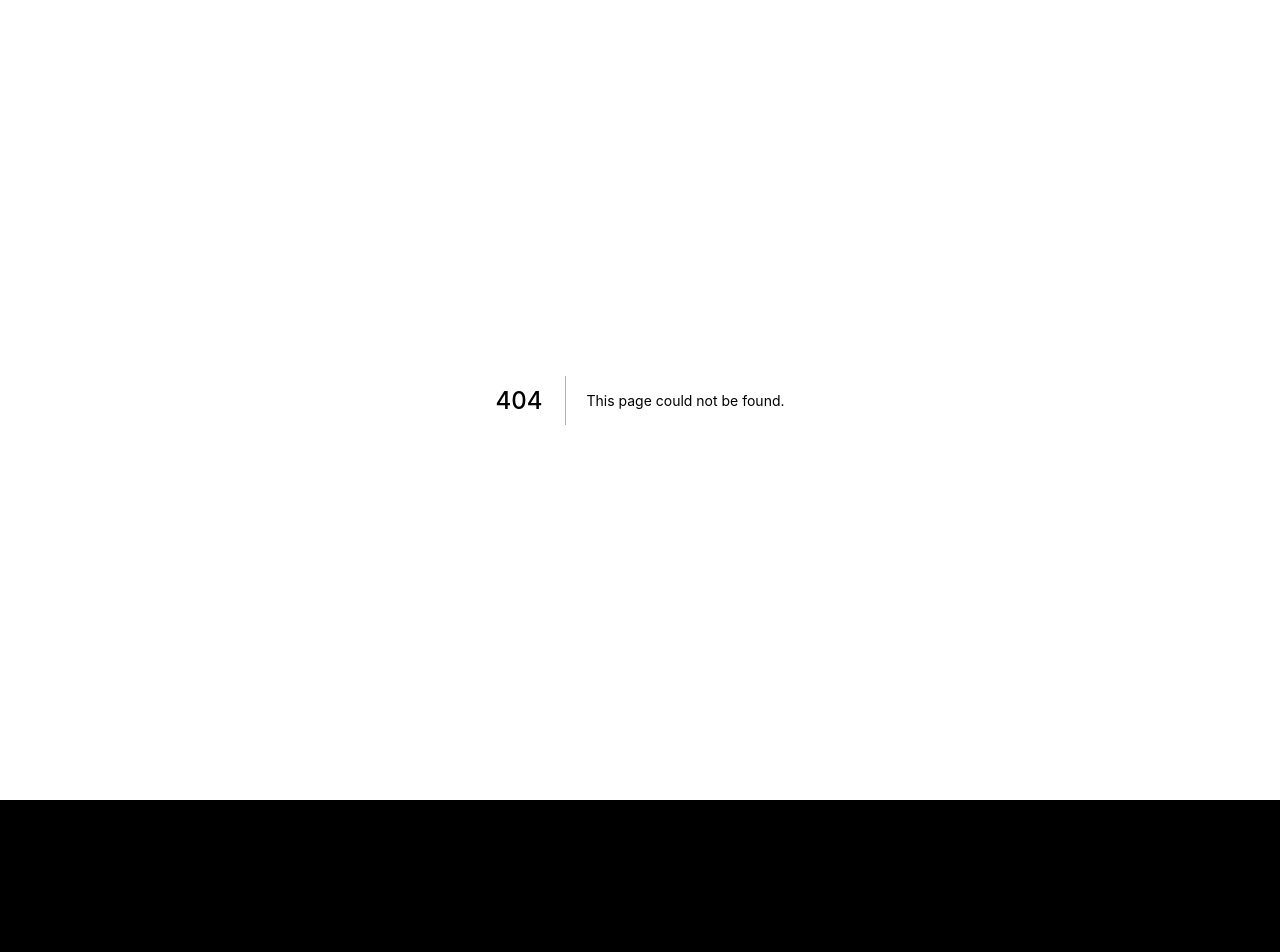
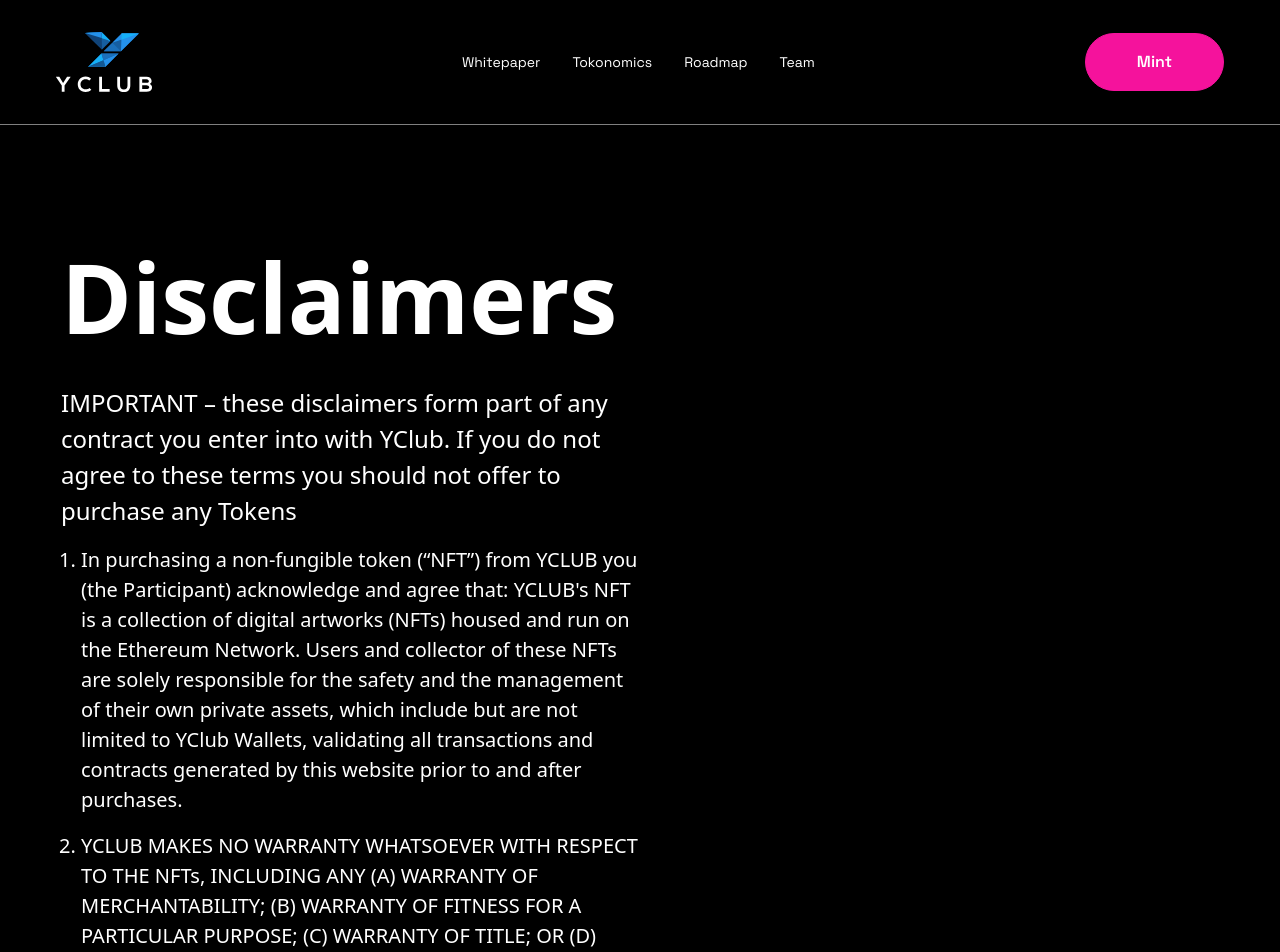
Before and after one commit to yclub-io/yachts-lending, a Next.js app: page /disclaimers in a window 1280 px wide. Before the commit this address had no page. Shown: the top 952 px of the page. Before the commit the page ends 800 px from the top, so only its background shows below. Built offline with nearby package versions, Linux system fonts and the light colour scheme.

Commit message:
added Disclaimers page

```diff
--- a/components/Footer.js
+++ b/components/Footer.js
@@ -1,3 +1,5 @@
+import Link from "next/link";
+
 const Footer = () => {
   return (
     <footer className="relative pb-10 lg:pb-0">
@@ -30,9 +32,11 @@ const Footer = () => {
         </div>
 
         <div className="mt-[30px] flex flex-col space-y-7 font-Grotesk text-xs  lg:flex-row lg:space-x-8 lg:space-y-0 lg:text-sm">
-          <a className="transition-all duration-700 hover:text-white-1" href="">
+          <Link href="/disclaimers">
+          <a className="transition-all duration-700 hover:text-white-1">
             Disclaimers
           </a>
+          </Link>
         </div>
       </div>
     </footer>
--- /dev/null
+++ b/pages/disclaimers.js
@@ -0,0 +1,44 @@
+import Footer from "../components/Footer";
+import Header from "../components/Header";
+
+const data = [
+  "In purchasing a non-fungible token (“NFT”) from YCLUB you (the Participant) acknowledge and agree that: YCLUB's NFT is a collection of digital artworks (NFTs) housed and run on the Ethereum Network. Users and collector of these NFTs are solely responsible for the safety and the management of their own private assets, which include but are not limited to YClub Wallets, validating all transactions and contracts generated by this website prior to and after purchases.",
+  "YCLUB MAKES NO WARRANTY WHATSOEVER WITH RESPECT TO THE NFTs, INCLUDING ANY (A) WARRANTY OF MERCHANTABILITY; (B) WARRANTY OF FITNESS FOR A PARTICULAR PURPOSE; (C) WARRANTY OF TITLE; OR (D) WARRANTY AGAINST INFRINGEMENT OF INTELLECTUAL PROPERTY RIGHTS OF A THIRD PARTY; WHETHER EXPRESS OR IMPLIED BY LAW, COURSE OF DEALING, COURSE OF PERFORMANCE, USAGE OF TRADE OR OTHERWISE.",
+  "IN NO EVENT SHALL YCLUB BE LIABLE FOR INDIRECT, INCIDENTAL, SPECIAL, CONSEQUENTIAL OR EXEMPLARY DAMAGES, WHETHER UNDER ANY TORT, CONTRACT, NEGLIGENCE, STRICT LIABILITY, OR OTHER LEGAL OR EQUITABLE THEORY WHATSOEVER, INCLUDING WITHOUT LIMITATION, DAMAGES FOR LOSS OF PROFITS, INTELLECTUAL PROPERTY INFRINGEMENT, PRICE DEPRECIATION, LEGAL OR REGULATORY ENFORCEMENT, BUSINESS INTERRUPTION, LOSS OF BUSINESS INFORMATION, AND THE LIKE, ARISING OUT OF THIS AGREEMENT, EVEN IF YCLUB HAS BEEN ADVISED OF THE POSSIBILITY OF SUCH DAMAGES. THE FOREGOING DOES NOT AFFECT ANY WARRANTIES THAT CANNOT BE EXCLUDED OR LIMITED UNDER APPLICABLE LAW.",
+  "You shall take all advertising, promotions, statements, recommendations, data, opinions, documents, and the like on an as-is basis and rely on your own counsel, third-party service providers and judgment in connection therewith. All information provided by or on behalf of YCLUB is for informational purposes only and should not be construed as professional, accounting or legal advice. Users should not take or refrain from taking any action in reliance on any information provided by or on behalf of YCLUB.",
+  "YCLUB does not give any advice or recommendation regarding NFTs, including, but not limited to, the suitability and/or appropriateness of, and investment strategies for, the purchase of the NFTs for financial investment purposes. You are solely responsible for determining the nature, potential value, suitability, and appropriateness of your purchase of the NFTs for yourself for any purpose. The NFTs are not designed for investment purposes and YCLUB does not give any advice or recommendation that the NFTs are to be considered as a type of financial investment by any law, rule, or regulation. With respect to your purchase of the NFTs, you acknowledge and agree that you are not expecting to profit from the NFTs based on any efforts by YCLUB or its affiliates. The purchase of an NFT is a non-reversible and non-refundable event.",
+  "YClub shall have no obligation or liability for the secure custody or use of the NFT and any losses arising from such custody or use or solely the purchasers.",
+  "If you deposit digital assets or NFTs into an incorrect wallet address, YClub may not have the ability, and are under no obligation or duty, to return such digital assets or NFTs to you. This section applies regardless of whether or not YClub controls the destination address",
+  "YClub's NFT sale is not an offering or sale of securities, swaps on either securities or commodities or a financial instrument of any kind as may be determined by any law, rule, or regulation. Purchases and sales of NFTs may not be subject to the protections of any laws governing those types of financial instruments.",
+  "By offering to buy one or more NFT’s from YClub, you acknowledge that the price and liquidity of blockchain assets, including NFTs, are extremely volatile and may be subject to large fluctuations; fluctuations in the price of other digital assets could materially and adversely affect NFTs, which may also be subject to significant price volatility; legislative and regulatory changes or actions may adversely affect the use, transfer, exchange, and value of NFTs; transactions in NFTs may be irreversible, and, accordingly, losses due to fraudulent or accidental transactions may not be recoverable; some transactions shall be deemed to be made when recorded on a public ledger, which is not necessarily the date or time that you initiated the transaction; the value of NFTs may be derived from the continued willingness of market participants to exchange fiat currency or digital assets for NFTs, which may result in the potential for permanent and total loss of value of a particular NFT should the market for that NFT disappear; the nature of NFTs may lead to an increased risk of fraud or cyber-attack, and may mean that technological difficulties experienced by YClub may prevent the access to or use of your digital assets and/ or personal information; and changes to any third party sites may create a risk that your access to and use of YClub will suffer.",
+  "You are solely responsible for determining the nature, potential value, suitability, and appropriateness of these risks for yourself. You access and use YClub at your own risk; however, you also acknowledge that this brief statement does not disclose all of the risks associated with NFTs and other digital assets. You agree and understand that YClub will not be responsible for any communication failures, disruptions, errors, distortions or delays it may experience when using, selling or promoting NFTs, however caused.",
+  "You hereby expressly waive and release any and all claims, now known or hereafter known, against the YClub, its affiliates and their officers, directors, manager(s), employees, agents, shareholders/members (collectively, 'Releasees'), related to the NFTs, whether arising out of the ordinary negligence of YClub or any Releasees or otherwise. You covenant not to make or bring any such claim against YClub or any other Releasee, and forever release and discharge YClub and all other Releasees from liability under such claims.",
+  "In the event that the above waiver is held by any court of competent jurisdiction to be void or otherwise unenforceable, you agree to limit YClub’s liability to AED50 (50 UAE Dirhams).",
+  "“YClub” means for these purposes Yclub Consulting Limited, a company incorporated in the British Virgin Islands. You agree that the above disclaimers may be relied upon by YClub, its subsidiaries, affiliates, officers, directors, managers, employees, agents, shareholders/ members and any other legal or living persons who may act or have acted on or behalf of YClub. Yclub Consulting Limited is the seller of the NFT’s and your contract is with that company only.",
+];
+
+const Disclaimers = () => {
+  console.log("data: ", data);
+  const renderList = data.map((text) => (
+    <li className="ml-5 pb-4 text-white-1">{text}</li>
+  ));
+  return (
+    <div className="w-screen">
+      <Header />
+      <div className="px-4 py-4 text-white-1 lg:py-[100px] lg:px-[61px]">
+        <h1 className="text-[36px] lg:text-[96px] font-semibold">Disclaimers</h1>
+        <p className=" my-4 w-full text-[24px] font-medium lg:w-1/2">
+          IMPORTANT – these disclaimers form part of any contract you enter into
+          with YClub. If you do not agree to these terms you should not offer to
+          purchase any Tokens
+        </p>
+        <ol className=" list-decimal text-[20px] font-medium lg:w-1/2">
+          {renderList}
+        </ol>
+      </div>
+      <Footer />
+    </div>
+  );
+};
+
+export default Disclaimers;
```
